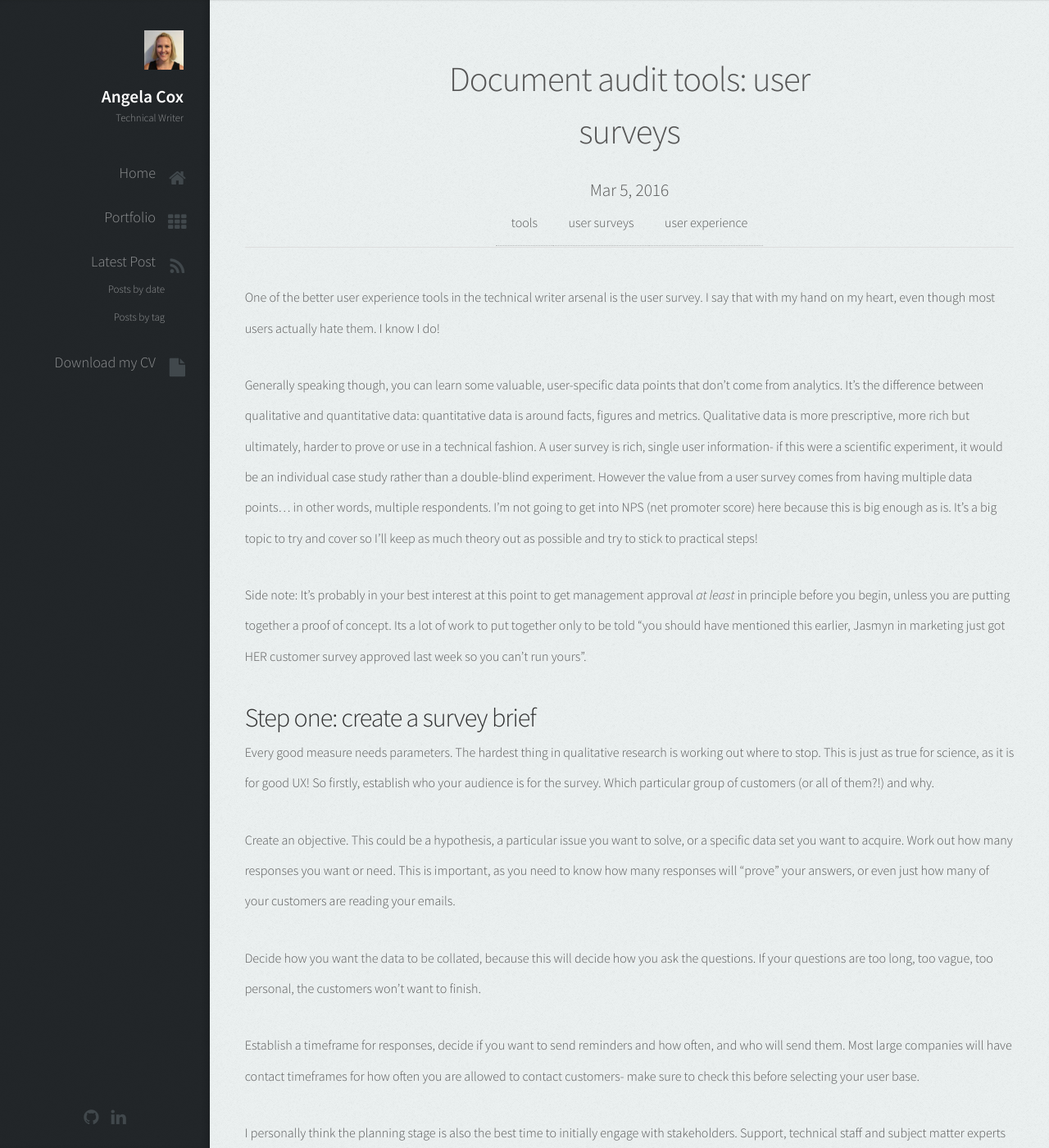
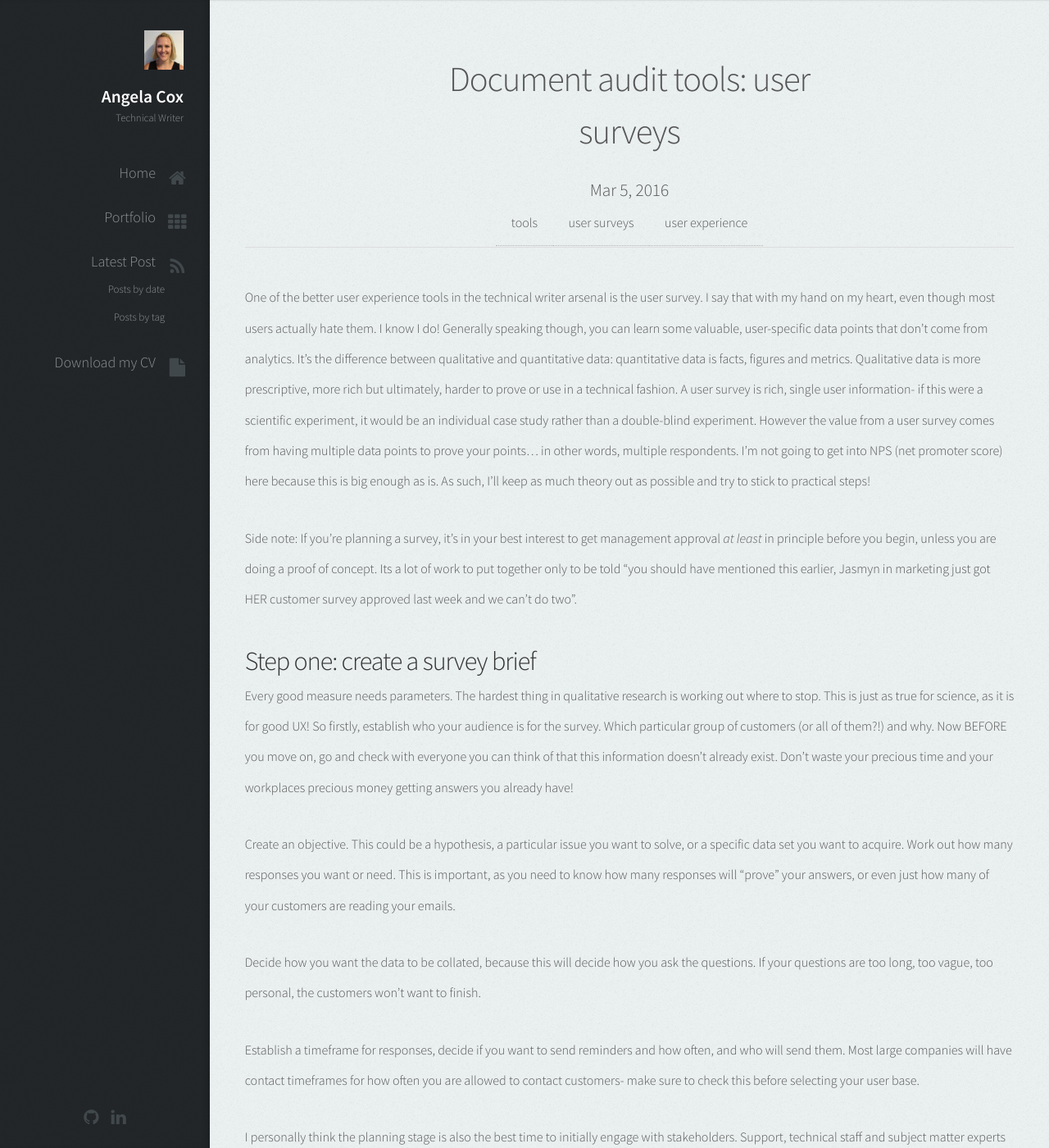
Before and after one commit to AngelaCox/UX-Portfolio, a Jekyll site: the page built from _posts/2016-03-09-document-audit-tools-user-surveys.markdown, in a window 1280 px wide and 1400 px high. Shown: the whole window at 82% size. Built offline with Jekyll 4.4.1, drawn with Linux system fonts in a browser that asks for light colours; some of the changed text lies outside the part shown.

Commit message:
final edits

```diff
--- a/_posts/2016-03-09-document-audit-tools-user-surveys.markdown
+++ b/_posts/2016-03-09-document-audit-tools-user-surveys.markdown
@@ -8,14 +8,19 @@ tags:
   - user experience
 ---
 
-One of the better user experience tools in the technical writer arsenal is the user survey. I say that with my hand on my heart, even though most users actually hate them. I know I do!
+One of the better user experience tools in the technical writer arsenal is the user survey. I say that with my hand on my heart, even though most users actually hate them. I know I do! Generally speaking though, you can learn
+some valuable, user-specific data points that don't come from analytics. It's the difference between qualitative and quantitative data: quantitative data is facts, figures and metrics. Qualitative data is more prescriptive,
+more rich but ultimately, harder to prove or use in a technical fashion. A user survey is rich, single user information- if this were a scientific experiment, it would be an individual case study rather than a double-blind
+experiment. However the value from a user survey comes from having multiple data points to prove your points... in other words, multiple respondents. I'm not going to get into NPS (net promoter score) here because this is
+big enough as is. As such, I'll keep as much theory out as possible and try to stick to practical steps!
 
-Generally speaking though, you can learn some valuable, user-specific data points that don't come from analytics. It's the difference between qualitative and quantitative data: quantitative data is around facts, figures and metrics. Qualitative data is more prescriptive, more rich but ultimately, harder to prove or use in a technical fashion. A user survey is rich, single user information- if this were a scientific experiment, it would be an individual case study rather than a double-blind experiment. However the value from a user survey comes from having multiple data points... in other words, multiple respondents. I'm not going to get into NPS (net promoter score) here because this is big enough as is. It's a big topic to try and cover so I'll keep as much theory out as possible and try to stick to practical steps!
-
-Side note: It's probably in your best interest at this point to get management approval *at least* in principle before you begin, unless you are putting together a proof of concept. Its a lot of work to put together only to be told "you should have mentioned this earlier, Jasmyn in marketing just got HER customer survey approved last week so you can't run yours".
+Side note: If you're planning a survey, it's in your best interest to get management approval *at least* in principle before you begin, unless you are doing a proof of concept. Its a lot of work to put together only to be told
+"you should have mentioned this earlier, Jasmyn in marketing just got HER customer survey approved last week and we can't do two".
 
 ## Step one: create a survey brief
-Every good measure needs parameters. The hardest thing in qualitative research is working out where to stop. This is just as true for science, as it is for good UX! So firstly, establish who your audience is for the survey. Which particular group of customers (or all of them?!) and why.
+Every good measure needs parameters. The hardest thing in qualitative research is working out where to stop. This is just as true for science, as it is for good UX! So firstly, establish who your audience is for the survey.
+Which particular group of customers (or all of them?!) and why.
+Now BEFORE you move on, go and check with everyone you can think of that this information doesn't already exist. Don't waste your precious time and your workplaces precious money getting answers you already have!
 
 Create an objective. This could be a hypothesis, a particular issue you want to solve, or a specific data set you want to acquire.
 Work out how many responses you want or need. This is important, as you need to know how many responses will "prove" your answers, or even just how many of your customers are reading your emails.
@@ -39,14 +44,12 @@ Rewarding participants increases engagement. However, here are a few suggestions
 
 * A reward for one entrant simply for participation does not increase engagement.
 * A 'game of skill' such as answering a specific question, will increase engagement.
-* Do not use a game of chance. There are specific laws by country and state regarding lotteries and gambling, in Australia there is specific legislation for running promotions ( I suggest this website if you are interested [https://www.tpal.com.au/competition-permits-trade-promotion-permits/](https://www.tpal.com.au/competition-permits-trade-promotion-permits/)).
+* Do not use a game of chance. There are specific laws by country and state regarding lotteries and gambling, in Australia there is specific legislation for running promotions. I suggest checking out the [Trade Promotions and Lotteries](https://www.tpal.com.au/competition-permits-trade-promotion-permits/) website if you are interested.
 
 ## Step four: check in with relevant stakeholders
 At this stage, you should have your entire project including terms and conditions checked by your legal department. You can also pass it by any subject matter experts that may have a vested interest, support or technical staff, etc. The more people you run this past, the better outcomes you will get. Don't forget, internal consumers are still consumers.
 
-At this point, your survey should now be ready to deliver in whatever format you've chosen. Remember, you can test with a beta group if you like, before sending it to your entire mailing list.
-
-A few final points to remember:
+At this point, your survey should now be ready to deliver in whatever format you've chosen. Remember, you can test with a beta group if you like, before sending it to your entire mailing list. A few final points to remember:
 
 * Make sure you've contacted every internal person that needs to know, about your survey.
 * Make sure this information **has not already been collected**. You should never replicate a survey that has been done already, unless a suitable period of time has elapsed.
```
